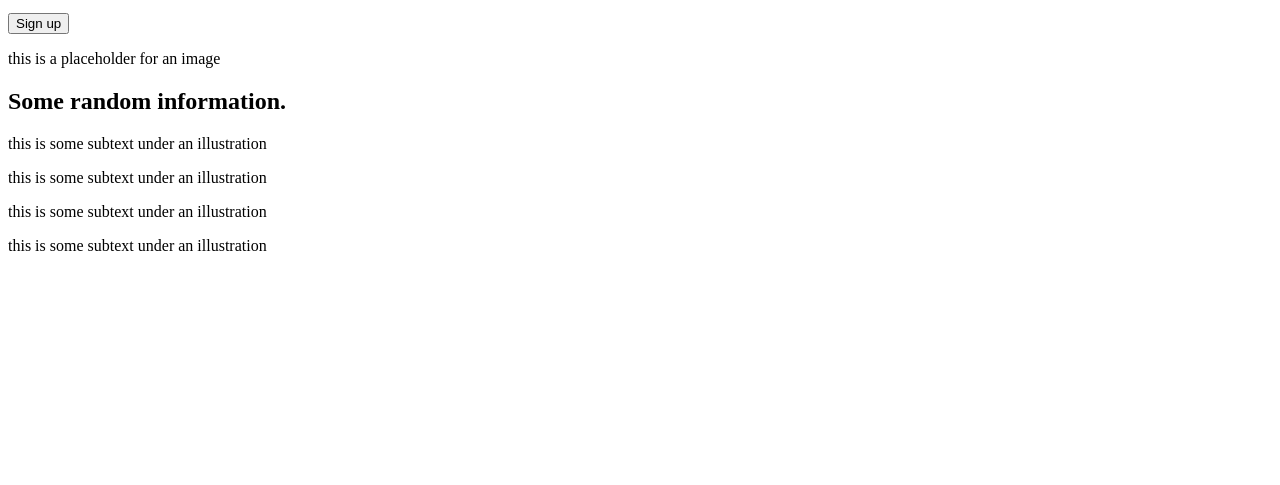
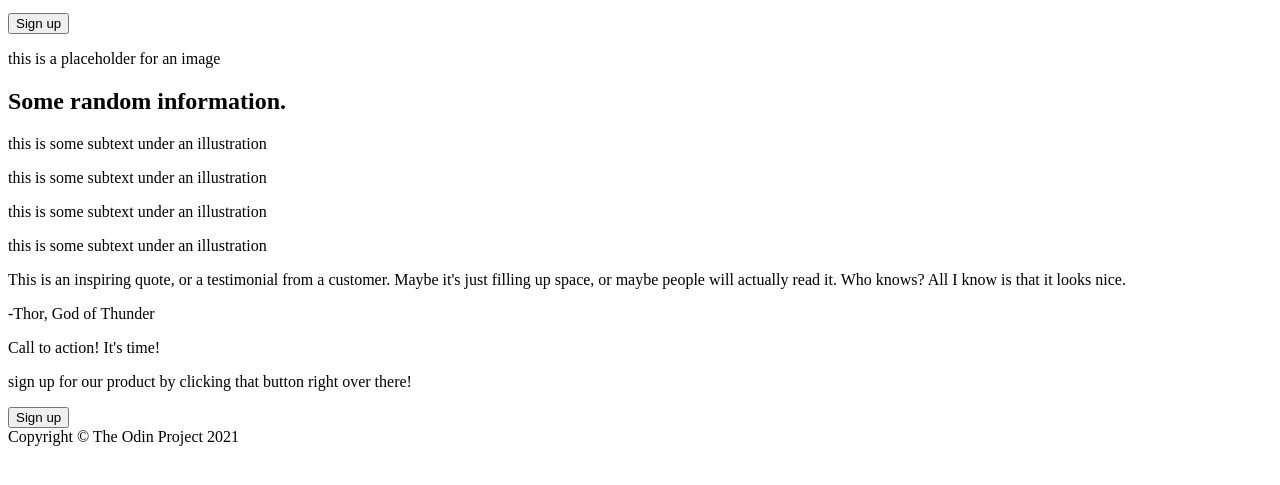
Before and after one commit to sachabate/Odin-LandingPage, a plain HTML site: page index.html in a window 1280 px wide. Shown: the part 205-690 px from the top of the page. Drawn offline with Linux system fonts and the light colour scheme.

Commit message:
add html for bottom half of page

```diff
--- a/index.html
+++ b/index.html
@@ -47,5 +47,24 @@
             </div>
         </div>
     </div>
+    <div class="block-three">
+        <p class="quote">
+            This is an inspiring quote, or a testimonial from a customer. Maybe it's just filling up space, or maybe people will actually read it. Who
+            knows? All I know is that it looks nice.
+        </p>
+        <p class="quote-credit">-Thor, God of Thunder</p>
+    </div>
+    <div class="block-four">
+        <div class="prompt">
+            <div>
+                <p class="minor-title">Call to action! It's time!</p>
+                <p class="subtext">sign up for our product by clicking that button right over there!</p>
+            </div>
+            <button>Sign up</button>
+        </div>
+    </div>
+    <div class="footer">
+        Copyright © The Odin Project 2021
+    </div>
 </body>
 </html>
```
